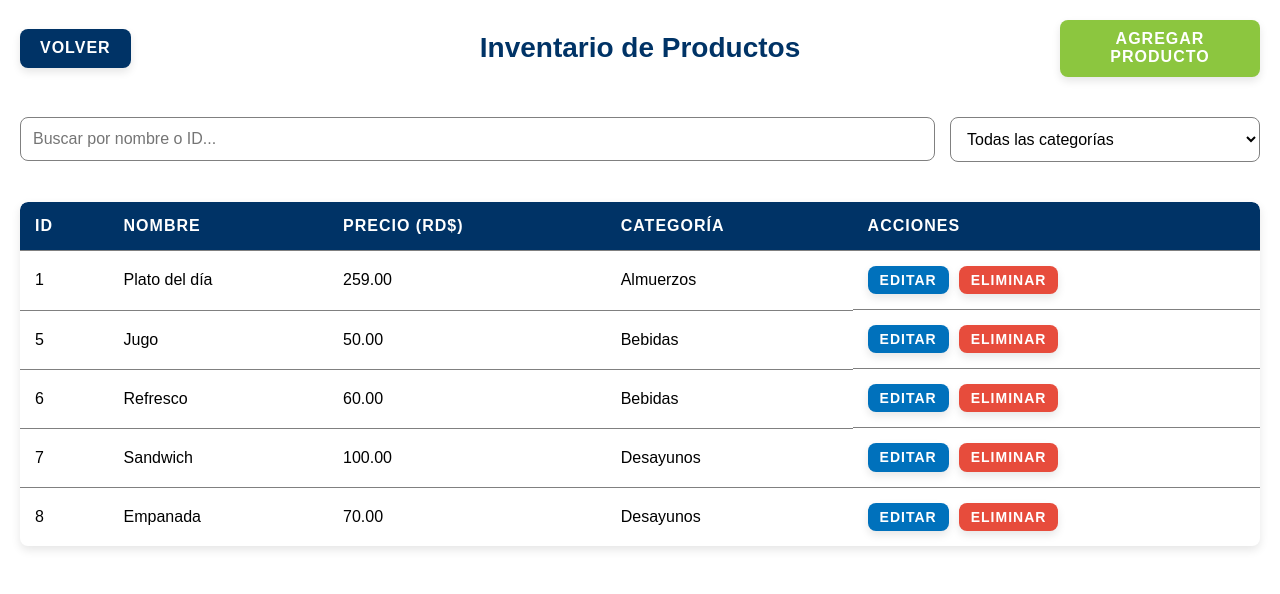
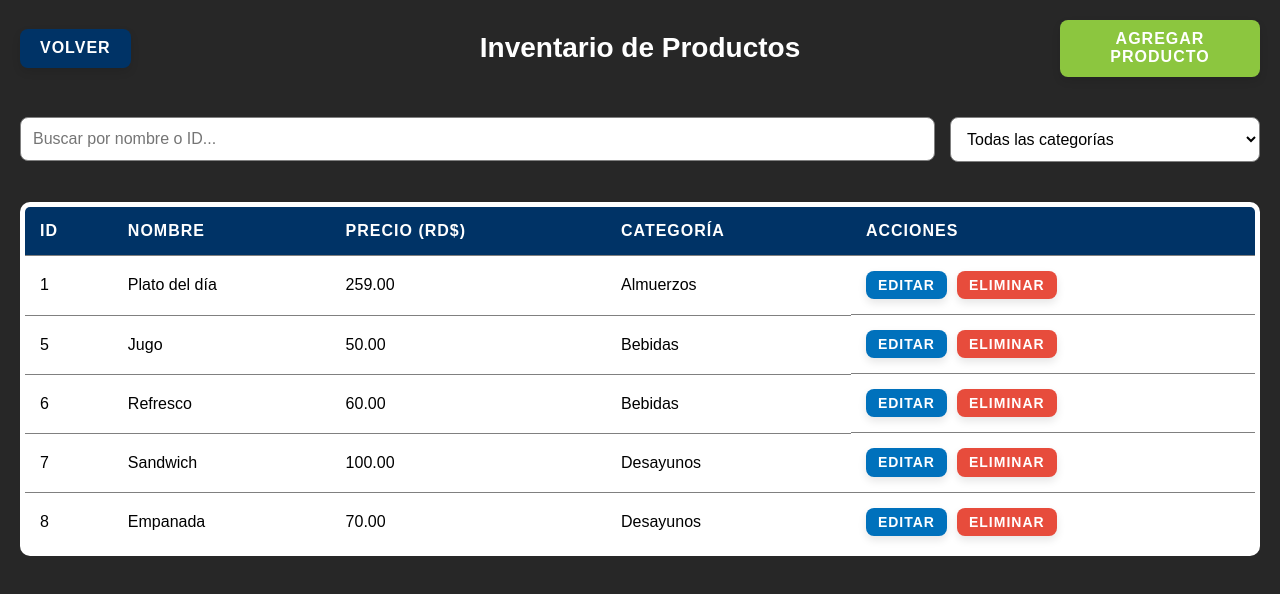
Before and after one commit to Angelrmatoz/sistema-cafeteria, a React (Vite) app: page /inventory in a window 1280 px wide. Shown: the top 594 px of the page. Built offline with nearby package versions, Linux system fonts and the light colour scheme; sample sign-in values are in the browser's storage; a web font is replaced by a local one.

Commit message:
feat: Actualizar estilos de la interfaz de inventario y eliminar archivo de historial

```diff
--- a/src/layouts/_inventory.scss
+++ b/src/layouts/_inventory.scss
@@ -3,7 +3,7 @@
 
 .inventory-container {
     padding: 2rem;
-    background-color: white;
+    background-color: $color-dga-dark;
     min-height: 100vh;
     display: flex;
     flex-direction: column;
@@ -26,7 +26,7 @@
             h1 {
                 font-family: $font-family-kanchenjunga;
                 font-size: 2.8rem;
-                color: $color-dga-blue;
+                color: white;
                 margin: 0;
                 text-align: center;
                 order: -1; // Para asegurar que el título siempre esté arriba
@@ -131,9 +131,10 @@
 
     .inventory-table-container {
         width: 100%;
-        overflow-x: auto;
-        box-shadow: 0 0.4rem 1rem rgba(0, 0, 0, 0.1);
-        border-radius: 0.8rem;
+        overflow: hidden;
+        border-radius: 1rem;
+        background-color: white;
+        padding: 0.5rem;
     }
 
     .inventory-table {
@@ -156,11 +157,11 @@
             letter-spacing: 0.1rem;
 
             &:first-child {
-                border-top-left-radius: 0.8rem;
+                border-top-left-radius: 0.5rem;
             }
 
             &:last-child {
-                border-top-right-radius: 0.8rem;
+                border-top-right-radius: 0.5rem;
             }
         }
 
```
Also changed, not shown: src/layouts/_history.scss (added), src/styles/_history.scss (deleted).
